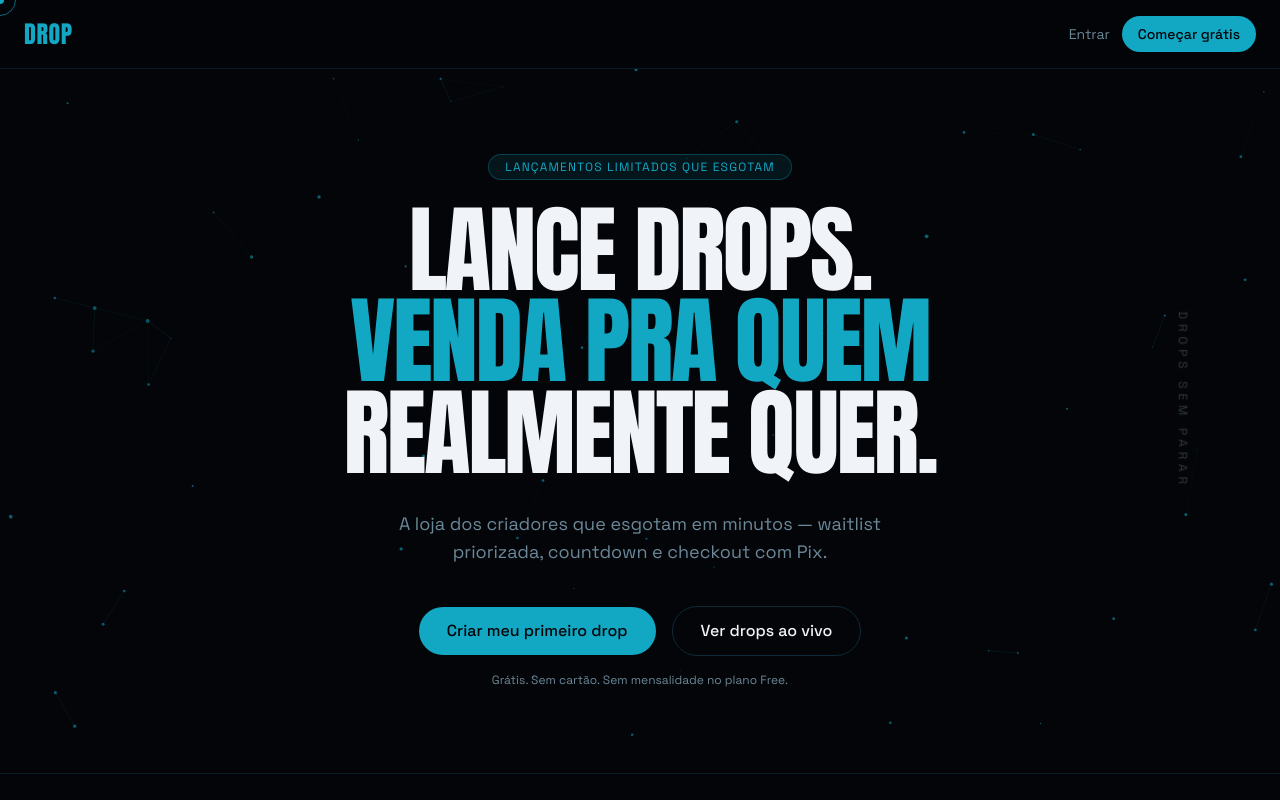
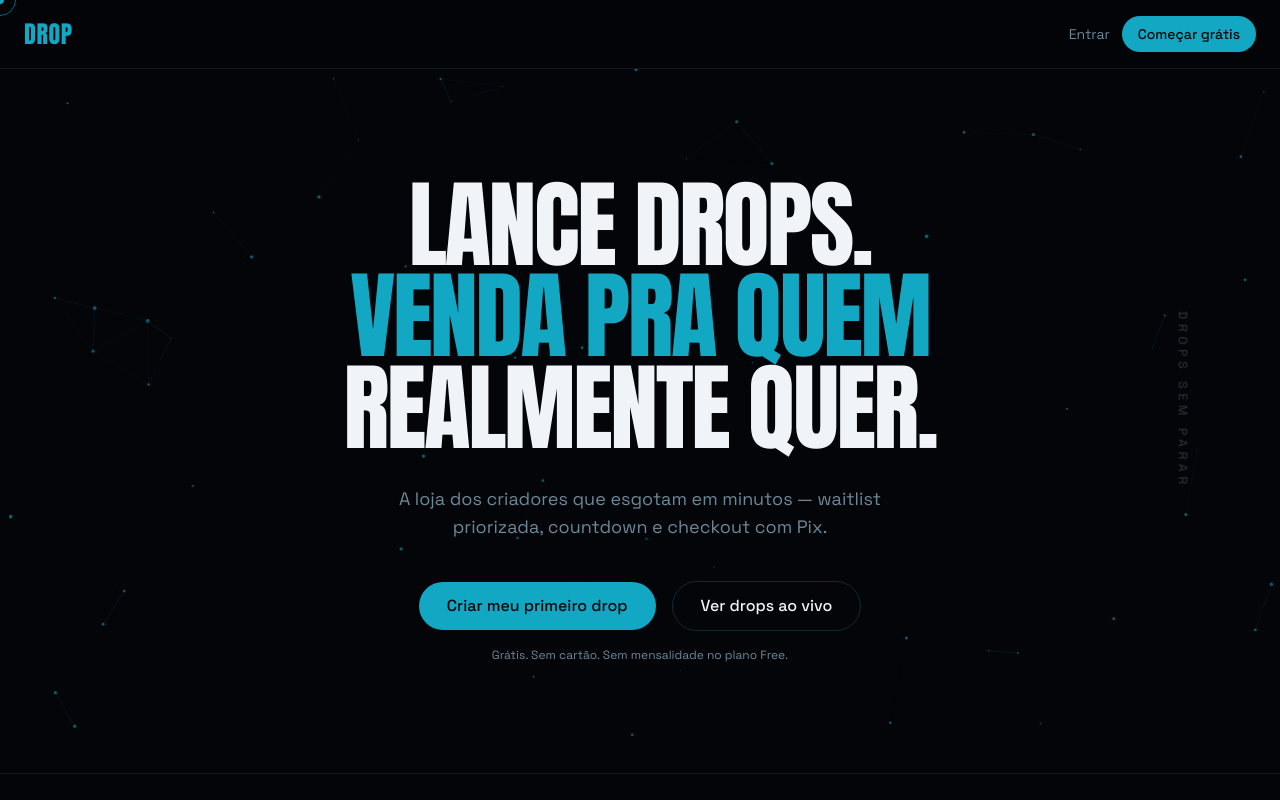
Before and after one commit to tamburro/drop, a Next.js app: page / in a window 1280 px wide. Shown: the top 800 px of the page. Built offline with nearby package versions, Linux system fonts and the light colour scheme.

Commit message:
Remove hero eyebrow badge

```diff
--- a/app/page.tsx
+++ b/app/page.tsx
@@ -58,9 +58,6 @@ export default function LandingPage() {
         <HeroCanvas />
 
         <div className="relative">
-          <p className="mb-6 inline-block rounded-full border border-accent/30 bg-accent/10 px-4 py-1 text-xs uppercase tracking-widest text-accent">
-            Lançamentos limitados que esgotam
-          </p>
           <h1 className="font-display text-6xl uppercase leading-[0.95] tracking-tight text-foreground sm:text-7xl md:text-8xl">
             Lance drops.
             <br />
```
